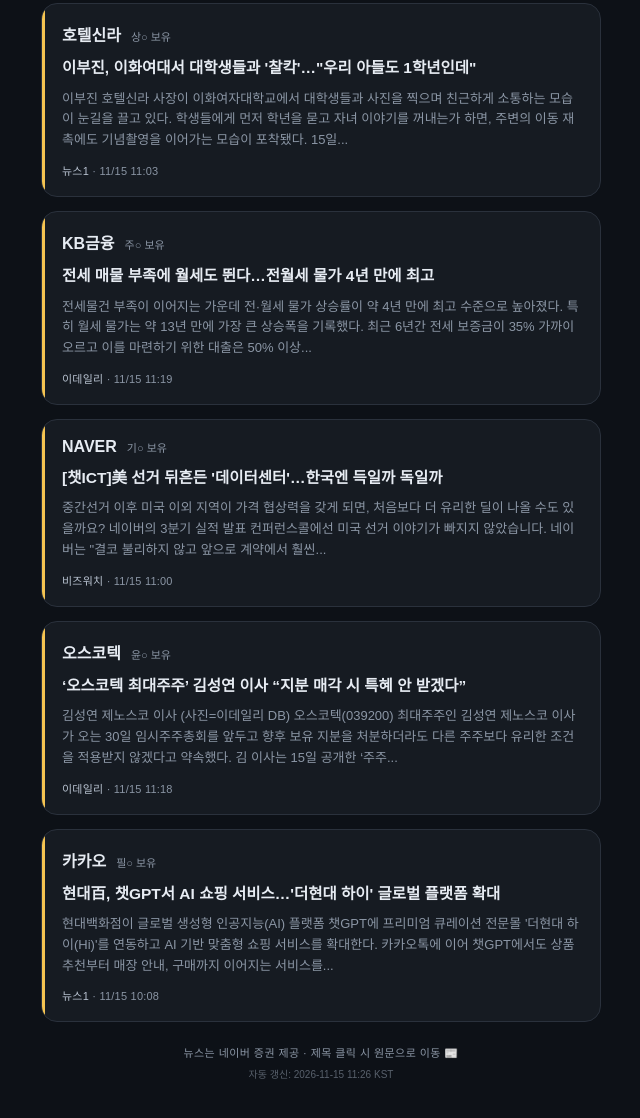
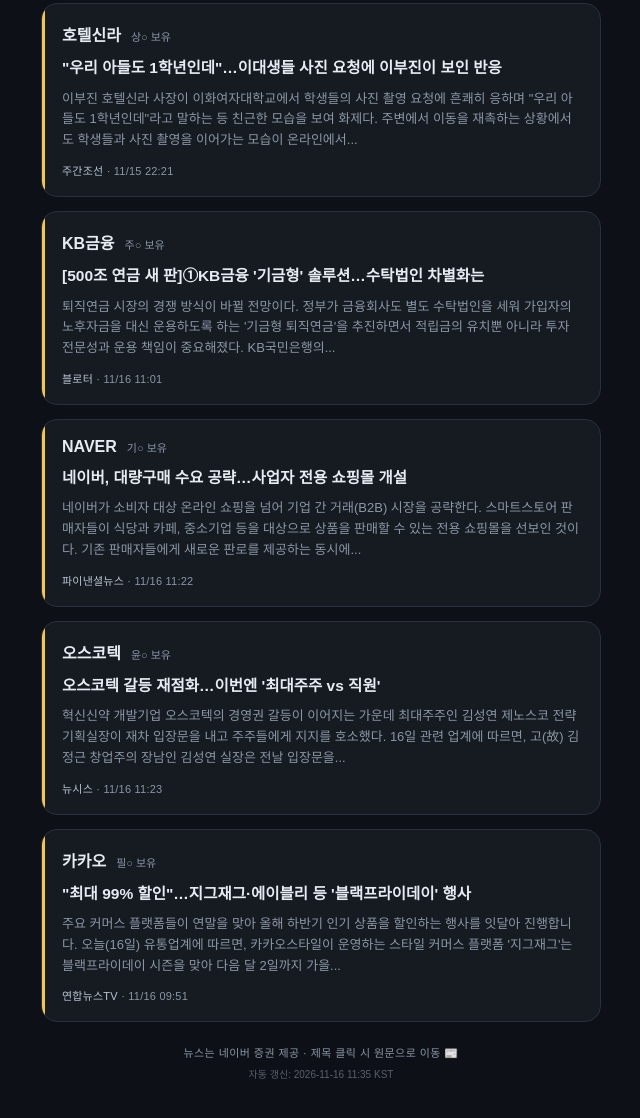
Before and after one commit to mainlainer/djhani02, a plain HTML site: page news.html in a window 1280 px wide. Shown: the part 844-1962 px from the top of the page, without its empty margins (319-959 px from the left). Drawn offline with Linux system fonts and the light colour scheme; a web font is replaced by a local one.

Commit message:
auto: 2026-11-16 11:35 KST 종목 뉴스 갱신

```diff
--- a/news.html
+++ b/news.html
@@ -3,8 +3,8 @@
 <head>
 <meta charset="UTF-8">
 <meta name="viewport" content="width=device-width, initial-scale=1.0">
-<title>오늘의 종목 뉴스 · 2026.11.15</title>
-<meta property="og:title" content="오늘의 종목 뉴스 2026.11.15">
+<title>오늘의 종목 뉴스 · 2026.11.16</title>
+<meta property="og:title" content="오늘의 종목 뉴스 2026.11.16">
 <meta property="og:description" content="우리 모임 8개 종목 데일리 뉴스 요약">
 <link rel="preconnect" href="https://fonts.googleapis.com">
 <link rel="preconnect" href="https://fonts.gstatic.com" crossorigin>
@@ -46,22 +46,22 @@
 
   <div class="top-label">소수점 투자 모임 · 데일리 종목 뉴스</div>
   <div class="title">NEWS<span class="kr">오늘의 종목 소식</span></div>
-  <div class="date">2026.11.15 기준 · 종목별 최신 1건</div>
+  <div class="date">2026.11.16 기준 · 종목별 최신 1건</div>
 
   <div class="nav"><a href="index.html">← 잔고 결산</a><a href="rank.html">📊 순위 변동</a></div>
 
   <div class="card">
     <div class="head"><span class="ticker">현대차</span><span class="member">성○ 보유</span></div>
-    <a class="headline" href="https://n.news.naver.com/mnews/article/011/0004682260" target="_blank" rel="noopener">현대차그룹 공식 웹사이트, 국내외 웹 어워드 13개 부문 수상</a>
-    <div class="body">현대차(005380)그룹은 공식 웹사이트가 올해 국내외 웹 어워드에서 총 13개 상을 받았다고 15일 밝혔다. 현대차그룹은 생성형 인공지능(AI)이 웹사이트 정보를 정확하게 이해·활용하도록 한 ‘생성형 엔진 최적화(GEO)’ 작업이 인정받은 결과라고...</div>
-    <div class="meta"><span class="src">서울경제</span> · 11/15 11:23</div>
+    <a class="headline" href="https://n.news.naver.com/mnews/article/001/0016443488" target="_blank" rel="noopener">현대차, 수능 앞둔 직원 자녀 1천500여 명 격려 선물</a>
+    <div class="body">현대자동차는 16일 2027학년도 대학수학능력시험을 앞둔 울산·전주·아산공장 직원 자녀 1천500여 명에게 격려 선물을 전달했다. 선물은 각자 원하는 제품을 직접 고를 수 있는 뷰티·헬스케어 전용 기프트 카드로 지급됐다. 현대차 관계자는 &quot;수험생...</div>
+    <div class="meta"><span class="src">연합뉴스</span> · 11/16 10:46</div>
   </div>
 
   <div class="card">
     <div class="head"><span class="ticker">신세계</span><span class="member">정○ 보유</span></div>
-    <a class="headline" href="https://n.news.naver.com/mnews/article/366/0001204829" target="_blank" rel="noopener">신세계百, 19일까지 ‘와인위크’… 샴페인·대용량 와인 물량 확대</a>
-    <div class="body">신세계백화점은 연말 홈파티와 송년 모임 수요를 겨냥해 19일까지 전국 점포에서 하반기 최대 규모의 와인 행사 ‘와인위크’를 진행한다고 15일 밝혔다. 신세계백화점은 연간 와인 매출의 약 25%가 11~12월에 집중되는 점을 고려해 이번 행사에서...</div>
-    <div class="meta"><span class="src">조선비즈</span> · 11/15 11:12</div>
+    <a class="headline" href="https://n.news.naver.com/mnews/article/014/0005604760" target="_blank" rel="noopener">SK오션플랜트, 경영 불확실성에 목표가 48%↓…신세계, 백화점 둔화 우...</a>
+    <div class="body">11월 16일 오전, 주요 증권사 리포트를 정리해드립니다. SK오션플랜트는 최대주주 변경에 따른 경영 불확실성과 신규 수주의 실적 반영 시점을 이유로 목표주가가 크게 낮아졌습니다. 신세계는 원화 강세와 증시 하락이 겹치며 백화점 이익...</div>
+    <div class="meta"><span class="src">파이낸셜뉴스</span> · 11/16 11:21</div>
   </div>
 
   <div class="card">
@@ -73,41 +73,41 @@
 
   <div class="card">
     <div class="head"><span class="ticker">호텔신라</span><span class="member">상○ 보유</span></div>
-    <a class="headline" href="https://n.news.naver.com/mnews/article/421/0009289498" target="_blank" rel="noopener">이부진, 이화여대서 대학생들과 '찰칵'…&quot;우리 아들도 1학년인데&quot;</a>
-    <div class="body">이부진 호텔신라 사장이 이화여자대학교에서 대학생들과 사진을 찍으며 친근하게 소통하는 모습이 눈길을 끌고 있다. 학생들에게 먼저 학년을 묻고 자녀 이야기를 꺼내는가 하면, 주변의 이동 재촉에도 기념촬영을 이어가는 모습이 포착됐다. 15일...</div>
-    <div class="meta"><span class="src">뉴스1</span> · 11/15 11:03</div>
+    <a class="headline" href="https://n.news.naver.com/mnews/article/053/0000063071" target="_blank" rel="noopener">&quot;우리 아들도 1학년인데&quot;…이대생들 사진 요청에 이부진이 보인 반응</a>
+    <div class="body">이부진 호텔신라 사장이 이화여자대학교에서 학생들의 사진 촬영 요청에 흔쾌히 응하며 &quot;우리 아들도 1학년인데&quot;라고 말하는 등 친근한 모습을 보여 화제다. 주변에서 이동을 재촉하는 상황에서도 학생들과 사진 촬영을 이어가는 모습이 온라인에서...</div>
+    <div class="meta"><span class="src">주간조선</span> · 11/15 22:21</div>
   </div>
 
   <div class="card">
     <div class="head"><span class="ticker">KB금융</span><span class="member">주○ 보유</span></div>
-    <a class="headline" href="https://n.news.naver.com/mnews/article/018/0006409972" target="_blank" rel="noopener">전세 매물 부족에 월세도 뛴다…전월세 물가 4년 만에 최고</a>
-    <div class="body">전세물건 부족이 이어지는 가운데 전·월세 물가 상승률이 약 4년 만에 최고 수준으로 높아졌다. 특히 월세 물가는 약 13년 만에 가장 큰 상승폭을 기록했다. 최근 6년간 전세 보증금이 35% 가까이 오르고 이를 마련하기 위한 대출은 50% 이상...</div>
-    <div class="meta"><span class="src">이데일리</span> · 11/15 11:19</div>
+    <a class="headline" href="https://n.news.naver.com/mnews/article/293/0000093292" target="_blank" rel="noopener">[500조 연금 새 판]①KB금융 '기금형' 솔루션…수탁법인 차별화는</a>
+    <div class="body">퇴직연금 시장의 경쟁 방식이 바뀔 전망이다. 정부가 금융회사도 별도 수탁법인을 세워 가입자의 노후자금을 대신 운용하도록 하는 '기금형 퇴직연금'을 추진하면서 적립금의 유치뿐 아니라 투자 전문성과 운용 책임이 중요해졌다. KB국민은행의...</div>
+    <div class="meta"><span class="src">블로터</span> · 11/16 11:01</div>
   </div>
 
   <div class="card">
     <div class="head"><span class="ticker">NAVER</span><span class="member">기○ 보유</span></div>
-    <a class="headline" href="https://n.news.naver.com/mnews/article/648/0000052634" target="_blank" rel="noopener">[챗ICT]美 선거 뒤흔든 '데이터센터'…한국엔 득일까 독일까</a>
-    <div class="body">중간선거 이후 미국 이외 지역이 가격 협상력을 갖게 되면, 처음보다 더 유리한 딜이 나올 수도 있을까요? 네이버의 3분기 실적 발표 컨퍼런스콜에선 미국 선거 이야기가 빠지지 않았습니다. 네이버는 &quot;결코 불리하지 않고 앞으로 계약에서 훨씬...</div>
-    <div class="meta"><span class="src">비즈워치</span> · 11/15 11:00</div>
+    <a class="headline" href="https://n.news.naver.com/mnews/article/014/0005604762" target="_blank" rel="noopener">네이버, 대량구매 수요 공략…사업자 전용 쇼핑몰 개설</a>
+    <div class="body">네이버가 소비자 대상 온라인 쇼핑을 넘어 기업 간 거래(B2B) 시장을 공략한다. 스마트스토어 판매자들이 식당과 카페, 중소기업 등을 대상으로 상품을 판매할 수 있는 전용 쇼핑몰을 선보인 것이다. 기존 판매자들에게 새로운 판로를 제공하는 동시에...</div>
+    <div class="meta"><span class="src">파이낸셜뉴스</span> · 11/16 11:22</div>
   </div>
 
   <div class="card">
     <div class="head"><span class="ticker">오스코텍</span><span class="member">윤○ 보유</span></div>
-    <a class="headline" href="https://n.news.naver.com/mnews/article/018/0006409970" target="_blank" rel="noopener">‘오스코텍 최대주주’ 김성연 이사 “지분 매각 시 특혜 안 받겠다”</a>
-    <div class="body">김성연 제노스코 이사 (사진=이데일리 DB) 오스코텍(039200) 최대주주인 김성연 제노스코 이사가 오는 30일 임시주주총회를 앞두고 향후 보유 지분을 처분하더라도 다른 주주보다 유리한 조건을 적용받지 않겠다고 약속했다. 김 이사는 15일 공개한 ‘주주...</div>
-    <div class="meta"><span class="src">이데일리</span> · 11/15 11:18</div>
+    <a class="headline" href="https://n.news.naver.com/mnews/article/003/0014324273" target="_blank" rel="noopener">오스코텍 갈등 재점화…이번엔 '최대주주 vs 직원'</a>
+    <div class="body">혁신신약 개발기업 오스코텍의 경영권 갈등이 이어지는 가운데 최대주주인 김성연 제노스코 전략기획실장이 재차 입장문을 내고 주주들에게 지지를 호소했다. 16일 관련 업계에 따르면, 고(故) 김정근 창업주의 장남인 김성연 실장은 전날 입장문을...</div>
+    <div class="meta"><span class="src">뉴시스</span> · 11/16 11:23</div>
   </div>
 
   <div class="card">
     <div class="head"><span class="ticker">카카오</span><span class="member">필○ 보유</span></div>
-    <a class="headline" href="https://n.news.naver.com/mnews/article/421/0009289453" target="_blank" rel="noopener">현대百, 챗GPT서 AI 쇼핑 서비스…'더현대 하이' 글로벌 플랫폼 확대</a>
-    <div class="body">현대백화점이 글로벌 생성형 인공지능(AI) 플랫폼 챗GPT에 프리미엄 큐레이션 전문몰 '더현대 하이(Hi)'를 연동하고 AI 기반 맞춤형 쇼핑 서비스를 확대한다. 카카오톡에 이어 챗GPT에서도 상품 추천부터 매장 안내, 구매까지 이어지는 서비스를...</div>
-    <div class="meta"><span class="src">뉴스1</span> · 11/15 10:08</div>
+    <a class="headline" href="https://n.news.naver.com/mnews/article/422/0000926513" target="_blank" rel="noopener">&quot;최대 99% 할인&quot;…지그재그·에이블리 등 '블랙프라이데이' 행사</a>
+    <div class="body">주요 커머스 플랫폼들이 연말을 맞아 올해 하반기 인기 상품을 할인하는 행사를 잇달아 진행합니다. 오늘(16일) 유통업계에 따르면, 카카오스타일이 운영하는 스타일 커머스 플랫폼 '지그재그'는 블랙프라이데이 시즌을 맞아 다음 달 2일까지 가을...</div>
+    <div class="meta"><span class="src">연합뉴스TV</span> · 11/16 09:51</div>
   </div>
 
   <div class="foot">뉴스는 네이버 증권 제공 · 제목 클릭 시 원문으로 이동 📰</div>
-  <div class="auto-stamp">자동 갱신: 2026-11-15 11:26 KST</div>
+  <div class="auto-stamp">자동 갱신: 2026-11-16 11:35 KST</div>
 
 </div>
 </body>
```
